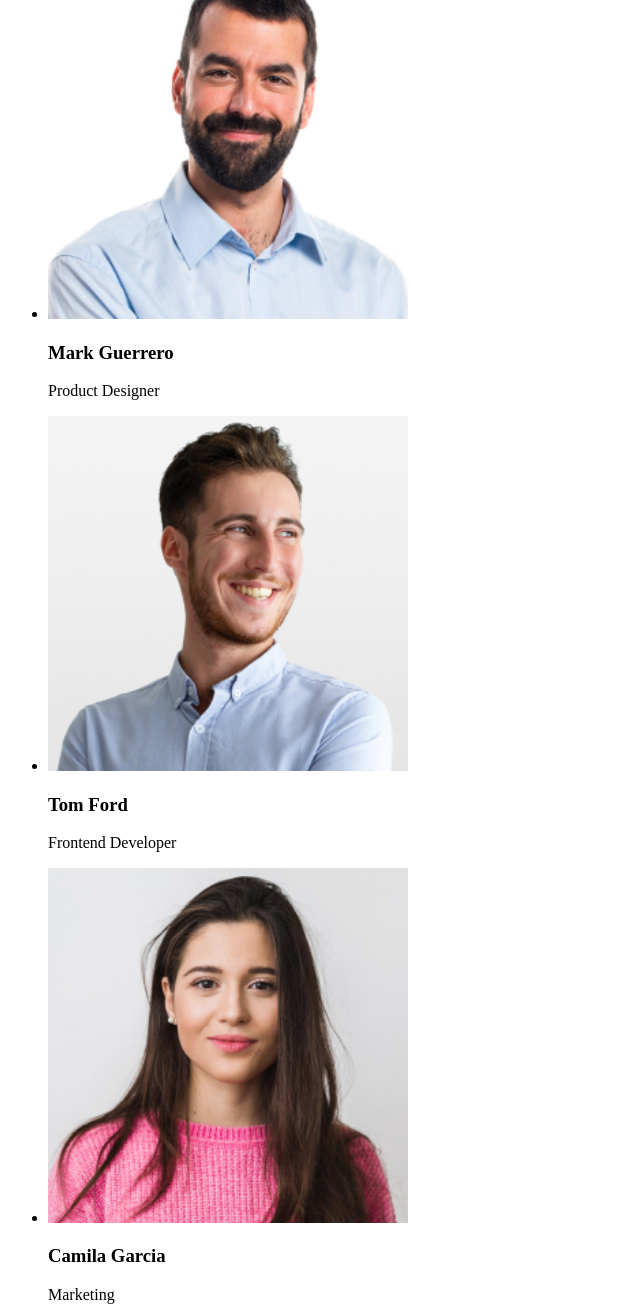
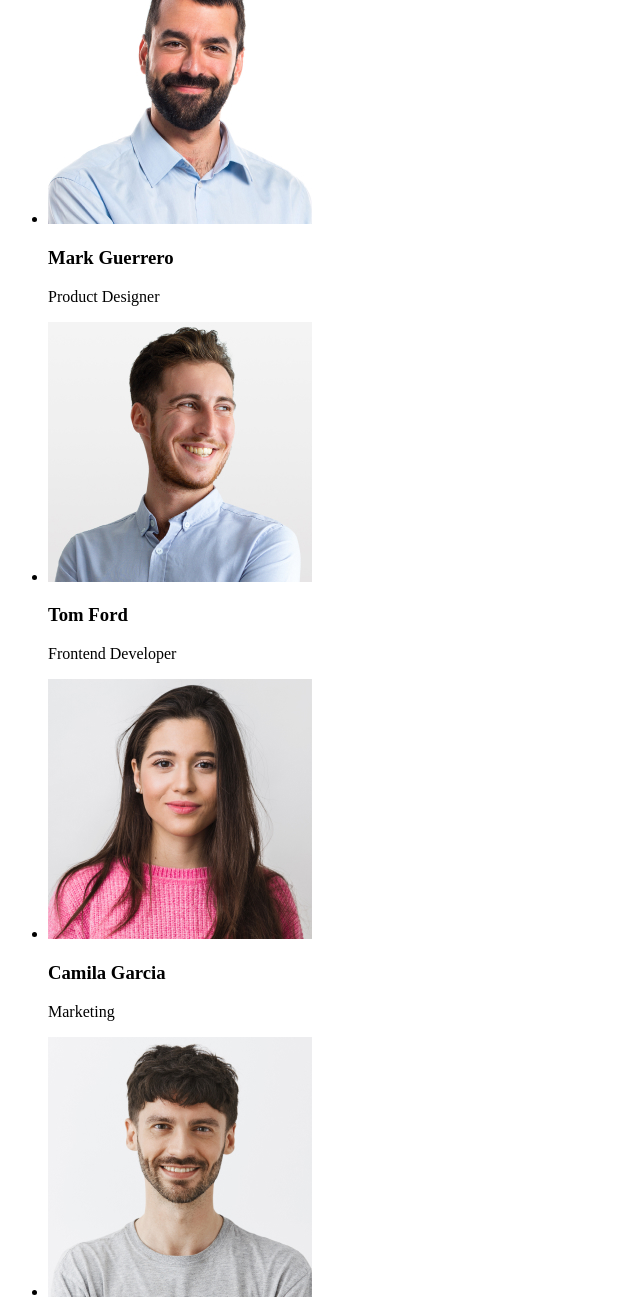
Before and after one commit to Denysif/goit-markup-hw-01, a plain HTML site: page index.html in a window 1280 px wide. Shown: the part 1675-2983 px from the top of the page, without its empty margins (0-640 px from the left). Drawn offline with Linux system fonts and the light colour scheme.

Commit message:
виправлення

```diff
--- a/index.html
+++ b/index.html
@@ -84,34 +84,28 @@
       <h2>Our Team</h2>
        <ul>
         <li>
-          <img src="./images/img.jpg" alt="Product Designer" width="360">
+          <img src="./images/img.jpg" alt="Product Designer" width="264">
            <h3>Mark Guerrero</h3>
           <p>
             Product Designer
           </p>
         </li>
-       </ul>
-      <ul>
         <li>
-          <img src="./images/TF.jpg" alt="Frontend Developer" width="360">
+          <img src="./images/TF.jpg" alt="Frontend Developer" width="264">
            <h3>Tom Ford</h3>
           <p>
             Frontend Developer
           </p>
         </li>
-      </ul>
-      <ul>
         <li>
-          <img src="./images/CG.jpg" alt="Marketing" width="360">
+          <img src="./images/CG.jpg" alt="Marketing" width="264">
            <h3>Camila Garcia</h3>
           <p>
             Marketing
           </p>
         </li>
-      </ul>
-      <ul>
         <li>
-          <img src="./images/DW.jpg" alt="UI Designer" width="360">
+          <img src="./images/DW.jpg" alt="UI Designer" width="264">
            <h3>Daniel Wilson</h3>
           <p>
             UI Designer
```
